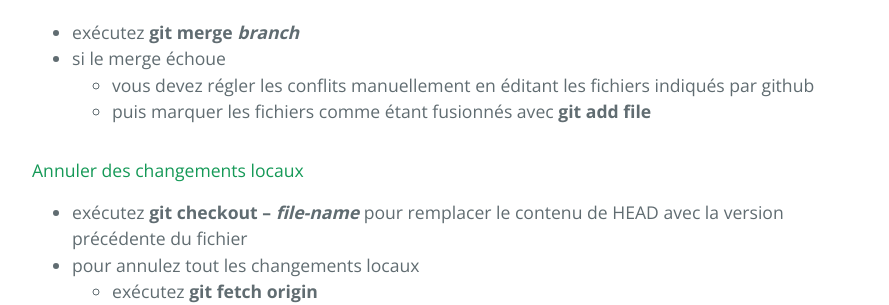
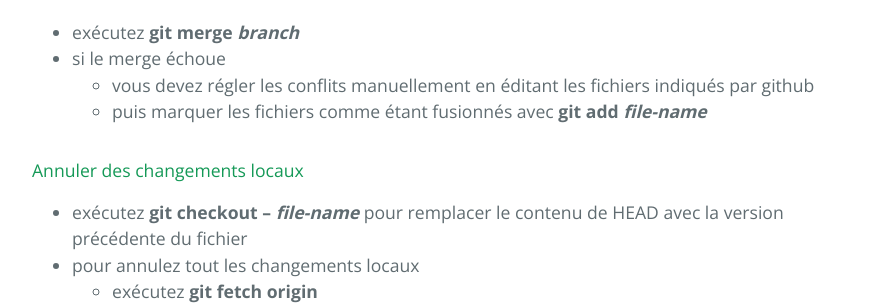
Before and after one commit to CIA-Oceanix/CIA-Oceanix.github.io, a Jekyll site: the page built from git.md, in a window 1280 px wide and 900 px high, scrolled down 2159 px. Shown: the part 161-466 px from the top of the window, without its empty margins (192-1081 px from the left). Built offline with Jekyll 4.4.1, drawn with Linux system fonts in a browser that asks for light colours; our own code applies the rules of GitHub Pages for plain Markdown files.

Commit message:
Update git.md

```diff
--- a/git.md
+++ b/git.md
@@ -57,7 +57,7 @@
   - exécutez **git merge _branch_**
   - si le merge échoue
     - vous devez régler les conflits manuellement en éditant les fichiers indiqués par github
-    - puis marquer les fichiers comme étant fusionnés avec **git add file**
+    - puis marquer les fichiers comme étant fusionnés avec **git add _file-name_**
 
 
 #### Annuler des changements locaux
```
